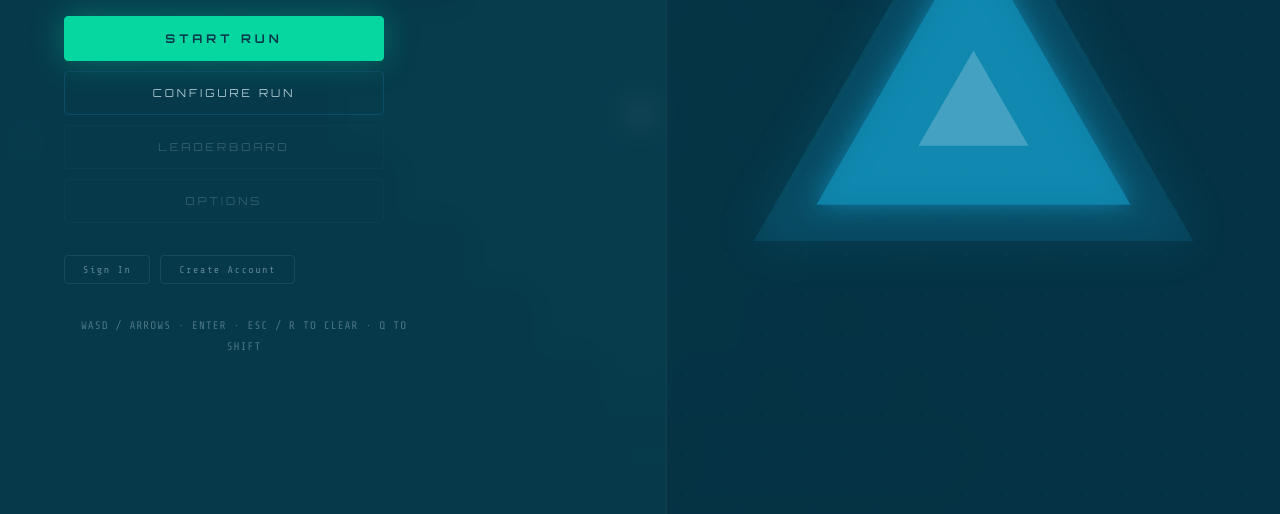
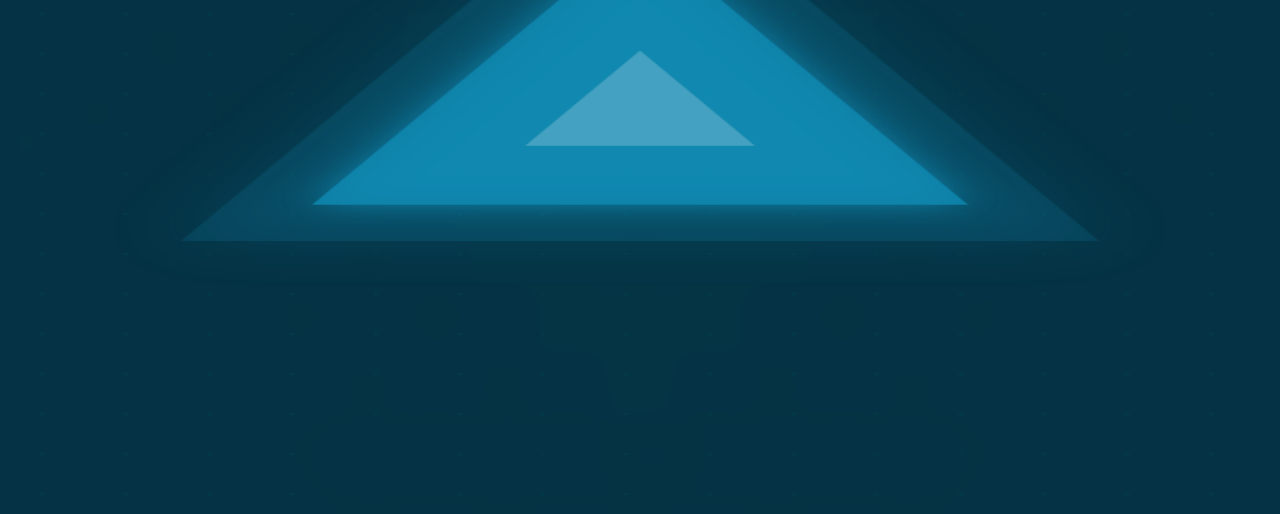
Before and after one commit to disposably-mono/shape-shifter, a website built with Vite: page index.html in a window 1280 px wide. Shown: the part 286-800 px from the top of the page. Built offline with nearby package versions, Linux system fonts and the light colour scheme; no server answers.

Commit message:
upd: start screen anim

```diff
--- a/src/config/difficulty.ts
+++ b/src/config/difficulty.ts
@@ -11,10 +11,10 @@ import type { DifficultyTier, DifficultyConfig, DifficultyCalc } from '../types/
 //  Brutal → 160 BPM →  375ms  drum & bass
 
 const BPM_MARCH_TICK: Record<DifficultyTier, number> = {
-  easy:   750,
-  normal: 600,
-  hard:   500,
-  brutal: 462,
+  easy:   1000,   // 60 BPM
+  normal: 750,    // 80 BPM
+  hard:   600,    // 100 BPM
+  brutal: 500,    // 120 BPM
 };
 
 export const DIFFICULTY_TIERS: Record<DifficultyTier, DifficultyConfig> = {
--- a/src/main.ts
+++ b/src/main.ts
@@ -715,6 +715,26 @@ async function bootstrapAuth(): Promise<void> {
 bootstrapAuth();
 initStartCanvas();
 
+// ─── Intro animation: start screen begins with centered canvas, click to reveal full UI ───
+const startOverlayEl = document.getElementById('start-ov')!;
+const startCanvasEl = document.getElementById('start-canvas')!;
+
+// Begin in intro state (canvas fullscreen, left panel hidden)
+startOverlayEl.classList.add('intro');
+
+// Click on canvas to reveal left panel
+startCanvasEl.addEventListener('click', () => {
+  startOverlayEl.classList.remove('intro');
+});
+
+// Also allow keyboard reveal
+document.addEventListener('keydown', (e: KeyboardEvent) => {
+  if (startOverlayEl.classList.contains('intro') && (e.key === 'Enter' || e.key === ' ')) {
+    e.preventDefault();
+    startOverlayEl.classList.remove('intro');
+  }
+});
+
 // ─── Initial layout + resize ──────────────────────────────────────────────────
 window.addEventListener('resize', () => reposition(store.get().px, store.get().py));
 reposition(0, 0);
--- a/src/style.css
+++ b/src/style.css
@@ -766,6 +766,68 @@ body {
   display: block;
 }
 
+/* ───────── Intro animation: full‑screen centred canvas ───────── */
+#start-ov.intro {
+  justify-content: center;
+}
+
+/* Left panel: hidden, slides in from left */
+#start-ov.intro .start-left {
+  flex: 0 0 0%;
+  overflow: hidden;
+  opacity: 0;
+  transform: translateX(-40px);
+  pointer-events: none;
+  transition:
+    flex 0.75s cubic-bezier(0.16, 1, 0.3, 1),
+    opacity 0.55s ease 0.15s,
+    transform 0.55s ease 0.15s;
+}
+
+/* Right panel: absolutely centred during intro, then flows to its final flex slot */
+#start-ov.intro .start-right {
+  position: absolute;
+  inset: 0;
+  flex: none;                         /* prevent flex interference */
+  z-index: 5;
+  display: flex;
+  align-items: center;
+  justify-content: center;
+  border-left: none;                  /* no border while centred */
+  transition:
+    inset     0.75s cubic-bezier(0.16, 1, 0.3, 1),
+    border-left 0.3s ease 0.4s;
+}
+
+/* Canvas inside – no scaling, just follow the container */
+#start-ov.intro #start-canvas {
+  transform: none;
+  width: 100%;
+  height: 100%;
+  transition: none;
+}
+
+/* Subtle "click to begin" hint */
+#start-ov.intro #start-canvas::after {
+  content: 'CLICK TO START';
+  position: absolute;
+  bottom: 14%;
+  left: 50%;
+  transform: translateX(-50%);
+  font-family: 'Orbitron', sans-serif;
+  font-size: 10px;
+  letter-spacing: 3px;
+  color: var(--off);
+  opacity: 0.5;
+  pointer-events: none;
+  animation: hintPulse 2.4s ease-in-out infinite;
+}
+
+@keyframes hintPulse {
+  0%, 100% { opacity: 0.25; }
+  50% { opacity: 0.65; }
+}
+
 /* ───────── Branding ───────── */
 .start-brand h1 {
   font-family: 'Orbitron', sans-serif;
@@ -1544,6 +1606,7 @@ body {
 
   .start-right {
     flex: 0 0 38%;
+    position: relative;
     border-left: none;
     border-bottom: 1px solid rgba(168, 197, 208, 0.08);
     min-height: 200px;
```
